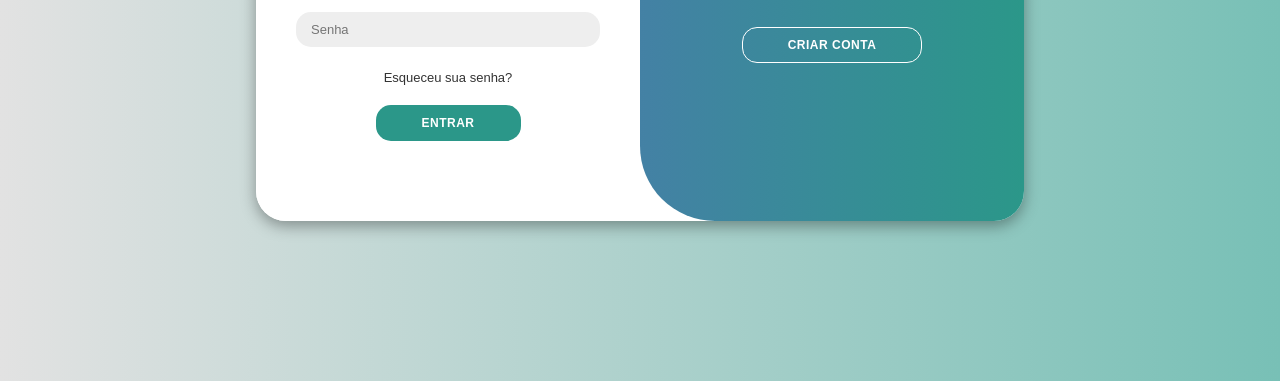
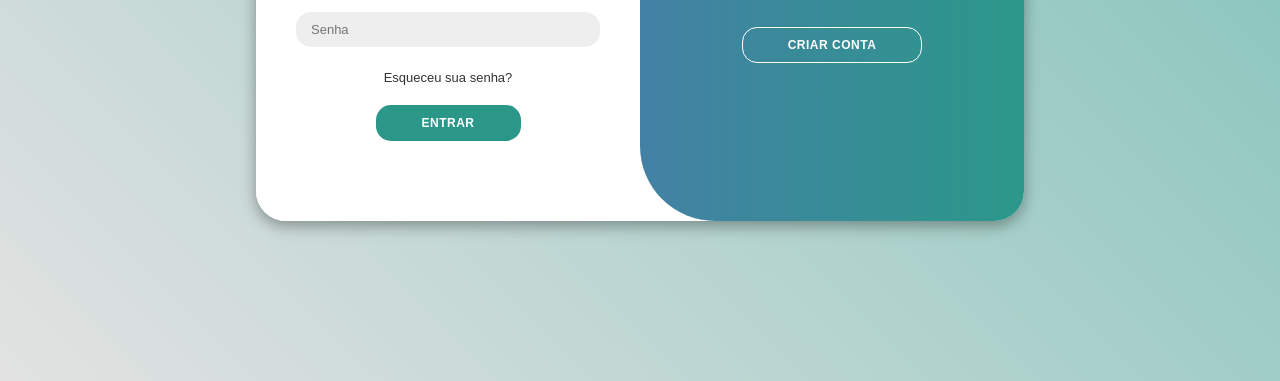
Before and after one commit to Kaio-0708/Codex_segunda_fase, a plain HTML site: page projeto/index.html in a window 1280 px wide. Shown: the part 419-800 px from the top of the page. Drawn offline with Linux system fonts and the light colour scheme; a web font is replaced by a local one.

Commit message:
mudança da direção do gradiente do background

```diff
--- a/projeto/style.css
+++ b/projeto/style.css
@@ -9,7 +9,7 @@
 
 body{
     background-color: #78c0b6;
-    background: linear-gradient(to right, #e2e2e2, #78c0b6);
+    background: linear-gradient(45deg, #e2e2e2, #78c0b6);
     display: flex;
     align-items: center;
     justify-content: center;
```
